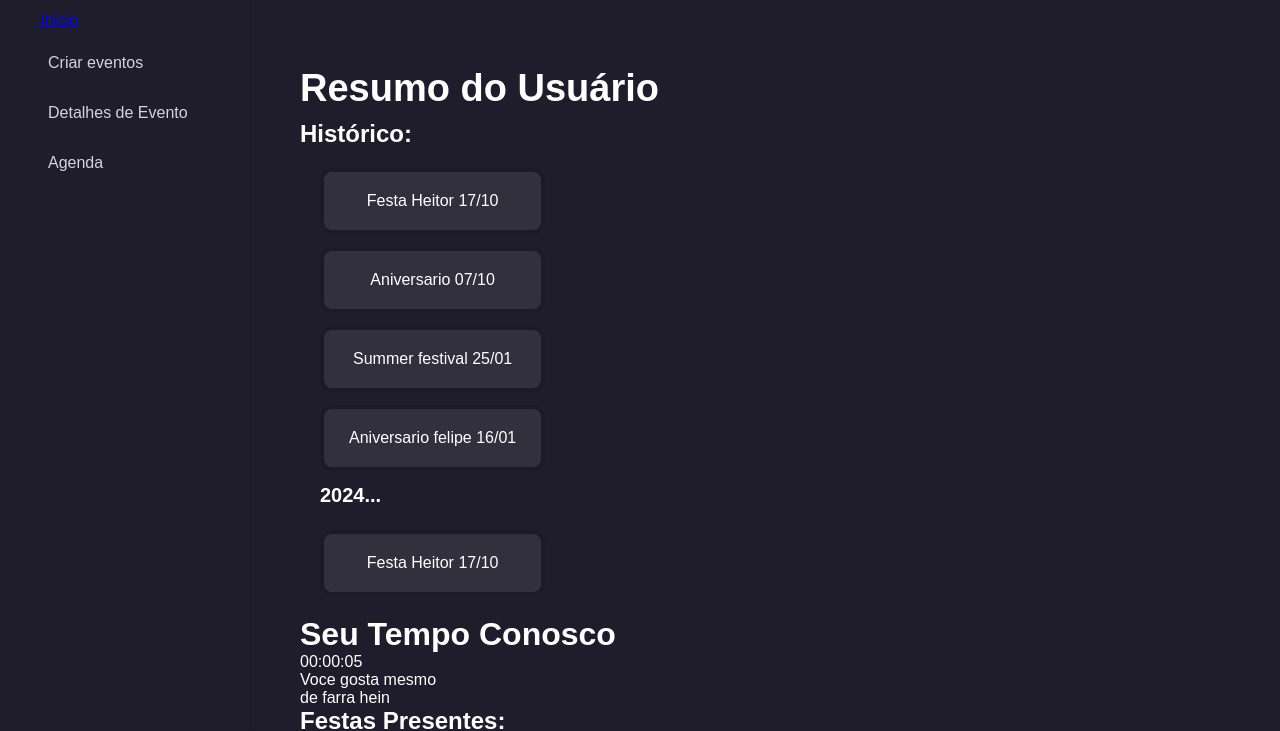
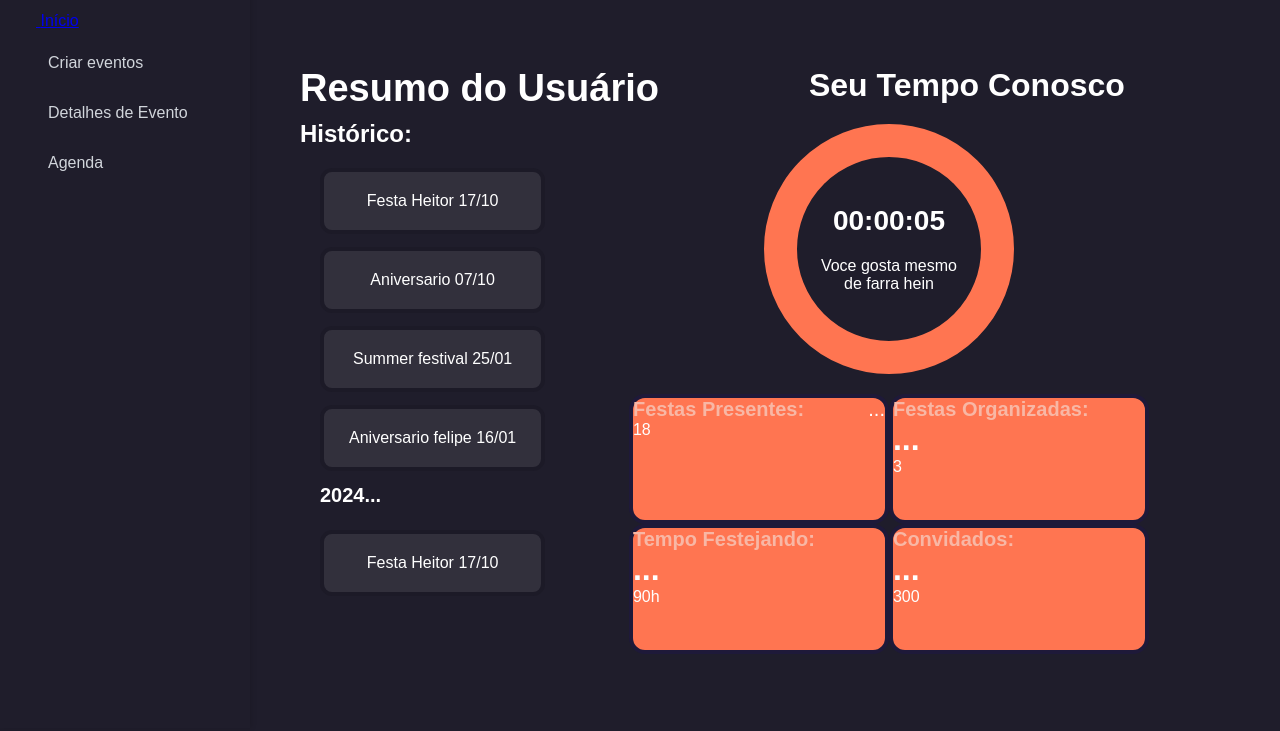
Before and after one commit to talesrockstar/Projeto-P-O-de-eventos, a plain HTML site: page dashboard.html in a window 1280 px wide. Shown: the part 72-803 px from the top of the page. Drawn offline with Linux system fonts and the light colour scheme.

Commit message:
style: dashboard

```diff
--- a/dashboard.html
+++ b/dashboard.html
@@ -9,6 +9,17 @@
 </head>
 
 <body>
+  <div vw class="enabled">
+    <div vw-access-button class="active"></div>
+    <div vw-plugin-wrapper>
+      <div class="vw-plugin-top-wrapper"></div>
+    </div>
+  </div>
+  <script src="https://vlibras.gov.br/app/vlibras-plugin.js"></script>
+  <script>
+    new window.VLibras.Widget('https://vlibras.gov.br/app');
+  </script>
+
   <header>
     <div class="cabeca">
 
@@ -72,7 +83,7 @@
         </li>
       </ul>
     </nav>
-      </aside
+  </aside>
 
   <main>
 
@@ -94,19 +105,25 @@
       </div>
     </div>
 
+    <div class="ladodireitodapage">
       <div class="tempo">
         <h1>Seu Tempo Conosco</h1>
         <div class="tempo_total">
-                <p>00:00:00</p>
+          <h2>00:00:00</h2>
           <p>Voce gosta mesmo</p>
           <p>de farra hein</p>
         </div>
       </div>
 
+
       <div class="informacoes">
         <div class="festas_presentes">
+          <div class="festa_info">
             <h2>Festas Presentes:</h2>
-                <h1>...</h1>
+            <div class="tres-pontos">
+              <p>...</p>
+            </div>
+          </div>
           <div class="quantidade_FP">
             <p>18</p>
           </div>
@@ -120,12 +137,15 @@
           </div>
         </div>
 
+
         <div class="tempo_festejando">
           <h2>Tempo Festejando:</h2>
           <h1>...</h1>
           <div class="quantidade_TF">
             <p>90h</p>
           </div>
+        </div>
+
 
         <div class="convidados">
           <h2>Convidados:</h2>
@@ -134,6 +154,10 @@
             <p>300</p>
           </div>
         </div>
+      </div>
+
+    </div>
+
   </main>
   <script>
     // Recupera o tempo inicial do localStorage ou define como o momento atual
@@ -160,11 +184,14 @@
       const tempoFormatado = formatarTempo(tempoTotal);
 
       // Exibe o tempo no elemento com a classe "tempo_total"
-            document.querySelector('.tempo_total p').textContent = tempoFormatado;
+      document.querySelector('.tempo_total h2').textContent = tempoFormatado;
     }
 
     // Atualiza o tempo a cada segundo
     setInterval(atualizarTempo, 1000);
   </script>
+
+
 </body>
+
 </html>
--- a/src/css/style.css
+++ b/src/css/style.css
@@ -11,7 +11,7 @@
   background-color: #1F1D2B;
   color: #1F1D2B;
   margin-left: 300px;
-    overflow: hidden;
+  /*overflow: hidden;*/
 }
 
 /* Sidebar */
@@ -26,7 +26,7 @@
   flex-direction: column;
   padding: 1.5rem;
   color: #fff;
-    box-shadow: 2px 0 5px rgba(0,0,0,0.1);
+  box-shadow: 2px 0 5px rgba(0, 0, 0, 0.1);
 }
 
 /* Brand */
@@ -57,7 +57,7 @@
   list-style: none;
 }
 
-  .sidebar__item + .sidebar__item {
+.sidebar__item+.sidebar__item {
   margin-top: 1rem;
 
 }
@@ -91,30 +91,43 @@
 
 
 body {
-    background-color: #1f1d2b; /* Cor de fundo */
-    font-family: Arial, sans-serif; /* Fonte padrão */
-    color: #fff; /* Cor do texto */
+
+  background-color: #1f1d2b;
+  /* Cor de fundo */
+  font-family: Arial, sans-serif;
+  /* Fonte padrão */
+  color: #fff;
+  /* Cor do texto */
   margin-top: 25px;
 
 }
-header{
-    display : flex;
+
+header {
+  display: flex;
   justify-content: space-between;
   align-items: center;
   margin-left: -33px;
   margin-bottom: 70px;
 }
 
+main {
+  display: flex;
+
+
+}
 
 #barra_pesquisa::placeholder {
-    color: #ffffff; /* Cor do texto do placeholder */
+  color: #ffffff;
+  /* Cor do texto do placeholder */
 }
+
 .barra_pesquisa form {
   display: flex;
   align-items: center;
   background-color: #353440;
   border-radius: 5px;
-    max-width: px; /* Aumente este valor */
+  max-width: px;
+  /* Aumente este valor */
   width: 100%;
   padding: 0;
   margin-right: 300px;
@@ -152,29 +165,40 @@ header{
 .user {
   display: flex;
   align-items: center;
-    margin-right: 20px; /* Espaçamento à direita */
+  margin-right: 20px;
+  /* Espaçamento à direita */
   padding-left: 300px;
   ;
 }
+
 .user img {
   width: 40px;
   height: 40px;
 }
+
 .cabeca {
   display: flex;
   justify-content: space-between;
 
 }
+
 .seta {
   width: 0;
   height: 0;
   border-left: 6px solid transparent;
   border-right: 6px solid transparent;
-    border-top: 6px solid #4f4f5e; /* Cor da seta */
-    margin: 6px auto; /* Centraliza a seta */
+  border-top: 6px solid #4f4f5e;
+  /* Cor da seta */
+  margin: 6px auto;
+  /* Centraliza a seta */
   margin-left: 10px;
   margin-right: 30px;
 }
+
+.resumoUser {
+  margin-right: -30px;
+}
+
 .resumoUser h1 {
   font-size: 38px;
   font-weight: bold;
@@ -188,19 +212,20 @@ header{
   align-items: center;
   margin-top: 20px;
   margin-bottom: 20px;
-    overflow-y:  auto;
+  overflow-y: auto;
 }
 
 .historico ul {
   list-style: none;
   padding: 0px;
-    margin: 0px ;
+  margin: 0px;
   display: flex;
   flex-direction: column;
   gap: 13px;
   align-items: left;
 }
-.historico span{
+
+.historico span {
   font-size: 20px;
   font-weight: bold;
   color: #ffffff;
@@ -209,8 +234,10 @@ header{
 }
 
 .historico button {
-    background-color: #32303c; /* Cor de fundo do botão */
-    color: #fff; /* Cor do texto do botão */
+  background-color: #32303c;
+  /* Cor de fundo do botão */
+  color: #fff;
+  /* Cor do texto do botão */
   border: 4px solid #1c1a27;
   padding: 20px 25px;
   border-radius: 12px;
@@ -218,3 +245,73 @@ header{
   font-size: 16px;
   margin-left: 20px;
 }
+
+.tempo {
+  margin-left: 180px;
+}
+
+.tempo_total {
+  display: flex;
+  justify-content: center;
+  align-items: center;
+  margin-top: 20px;
+  margin-bottom: 20px;
+  overflow-y: auto;
+  margin-left: -45px;
+  border: 33px solid #FF7551;
+  border-radius: 50%;
+  width: 250px;
+  height: 250px;
+  flex-direction: column;
+}
+
+.tempo_total h2 {
+  font-size: 28px;
+  font-weight: bold;
+  color: #ffffff;
+  margin-bottom: 20px;
+}
+
+
+.informacoes {
+  display: grid;
+  grid-template-columns: 1fr 1fr;
+  /* 2 colunas de tamanho igual */
+  grid-template-rows: 1fr 1fr;
+  /* 2 linhas de tamanho igual */
+  gap: 0px;
+  /* Espaço entre as divs */
+  margin-top: 20px;
+  margin-bottom: 20px;
+}
+
+.informacoes h2 {
+  color: #f8b7a5;
+  font-size: 20px;
+}
+
+.festa_info {
+  display: flex;
+  align-items: center;
+  justify-content: space-between;
+}
+
+.festa_info p {
+  font-size: 20px;
+}
+
+.tres-pontos {
+  display: flex;
+}
+
+.tempo_festejando,
+.festas_presentes,
+.festas_organizadas,
+.convidados {
+
+  border: 4px solid #1e1939;
+  border-radius: 16px;
+  background-color: #FF7551;
+  width: 260px;
+  height: 130px;
+}
```
Lines whose indentation alone changed are shown as unchanged.
